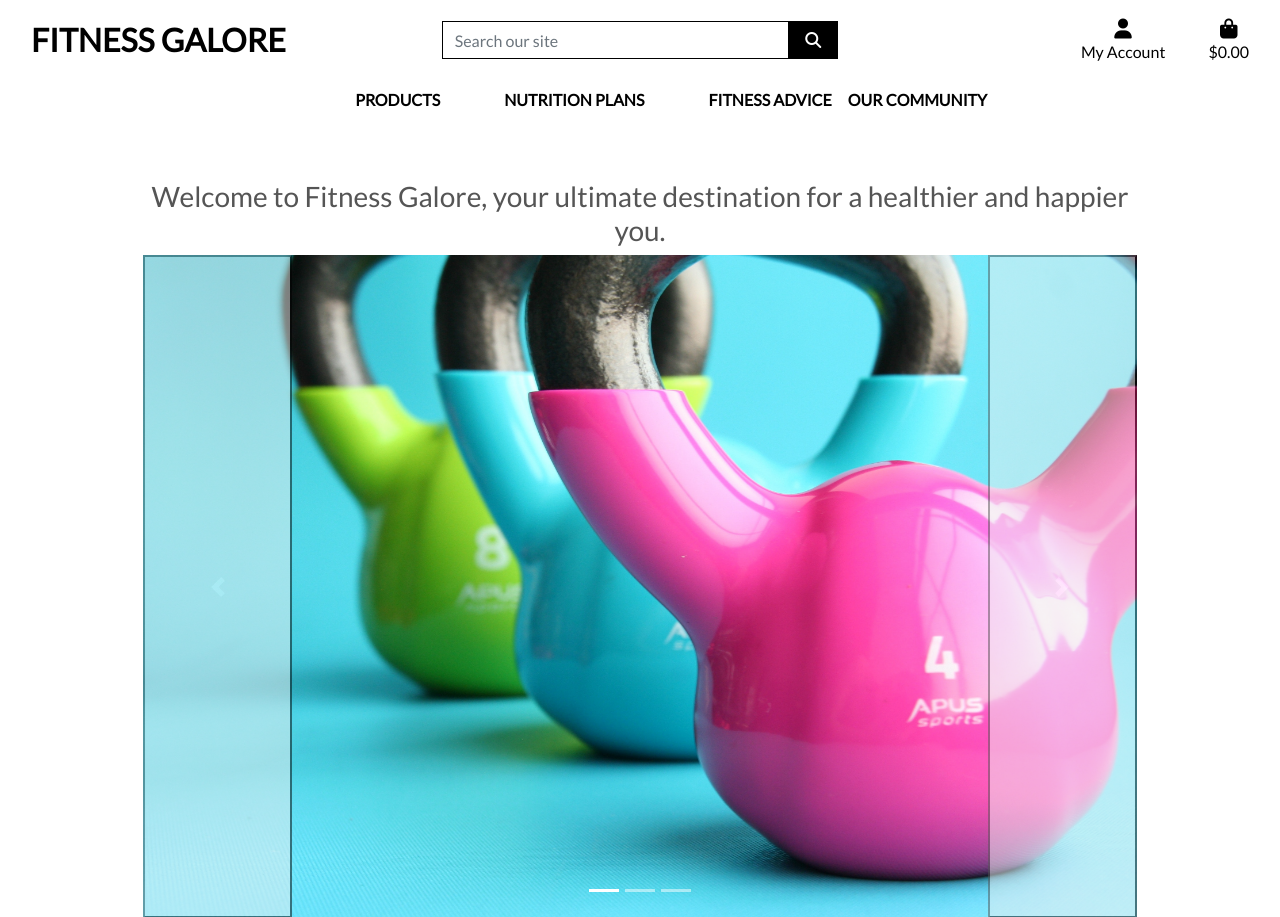
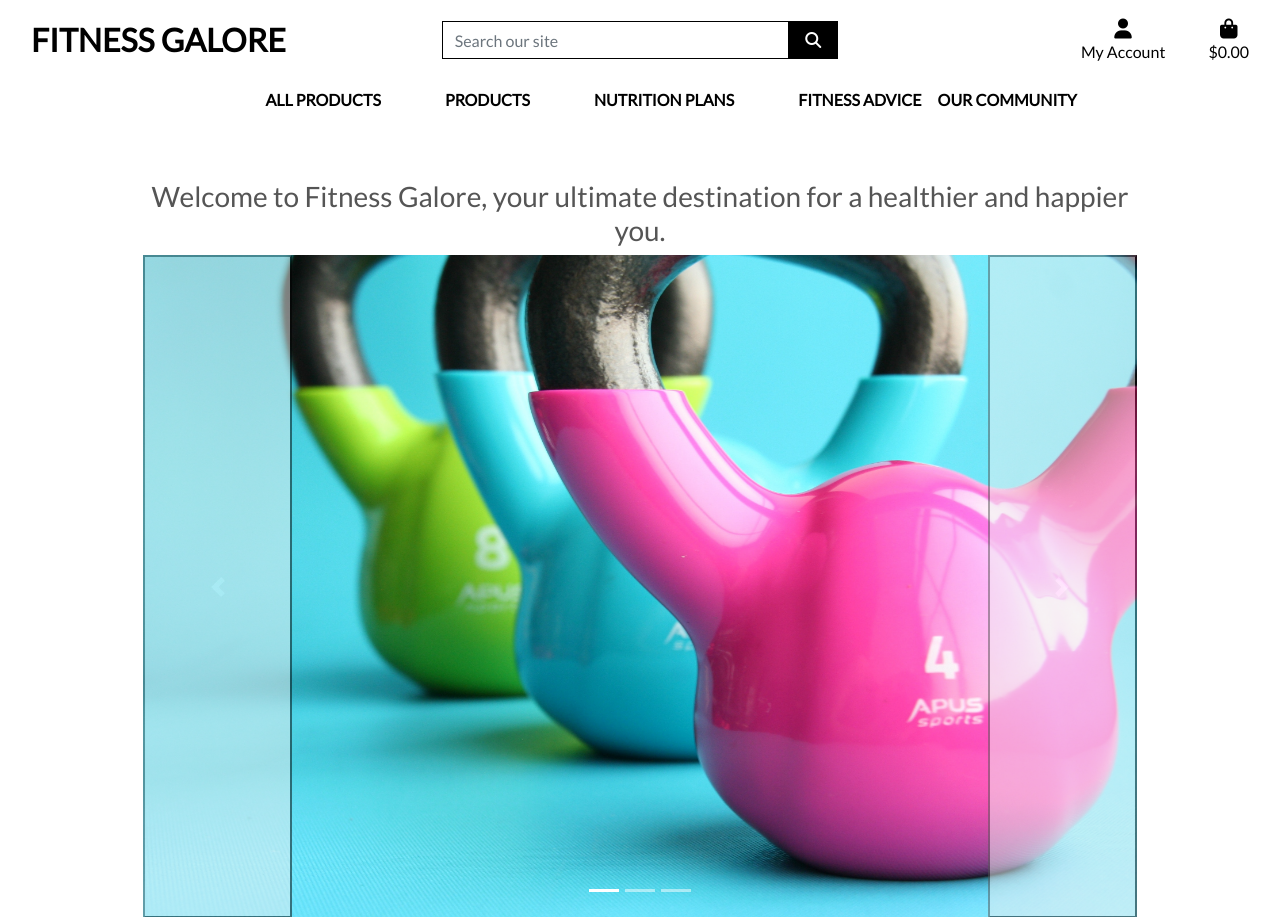
Before and after one commit to A-Gr33n/Milestone-Project-4, a Django app: page / in a window 1280 px wide. Shown: the top 917 px of the page. Run offline with Django 3.2, Linux system fonts and the light colour scheme; some libraries are stand-ins or nearby versions.

Commit message:
adding sorting

```diff
--- a/templates/includes/main-nav.html
+++ b/templates/includes/main-nav.html
@@ -1,5 +1,16 @@
 <div class="collapse navbar-collapse" id="main-nav">
   <ul class="navbar-nav w-auto mx-auto">
+    <li class="nav-item dropdown">
+        <a class="logo-font font-weight-bold nav-link text-black mr-5" href="#" id="" data-toggle="dropdown"
+            aria-haspopup="true" aria-expanded="false">
+           All Products
+        </a>
+    <div class="dropdown-menu border-0" aria-labelledby="all-products-link">
+        <a href="{% url 'products' %}?sort=price&direction=asc" class="dropdown-item">By Price</a>
+        <a href="{% url 'products' %}?sort=category&direction=asc" class="dropdown-item ">By Category</a>
+    </div>
+    </li>
+
     <li class="nav-item dropdown">
       <a
         class="logo-font font-weight-bold nav-link text-black mr-5"
@@ -12,7 +23,6 @@
         Products
       </a>
       <div class="dropdown-menu border-0" aria-labelledby="clothing-link">
-        <a href="{% url 'products' %}" class="dropdown-item">All Products</a>
         <a href="{% url 'products' %}?category=vitamins_supplements" class="dropdown-item">Vitamins & Supplements</a>
         <a href="{% url 'products' %}?category=workout equipment" class="dropdown-item">Workout Equipment</a>
         <a href="{% url 'products' %}?category=workout clothing" class="dropdown-item">Workout Clothing</a>
```
